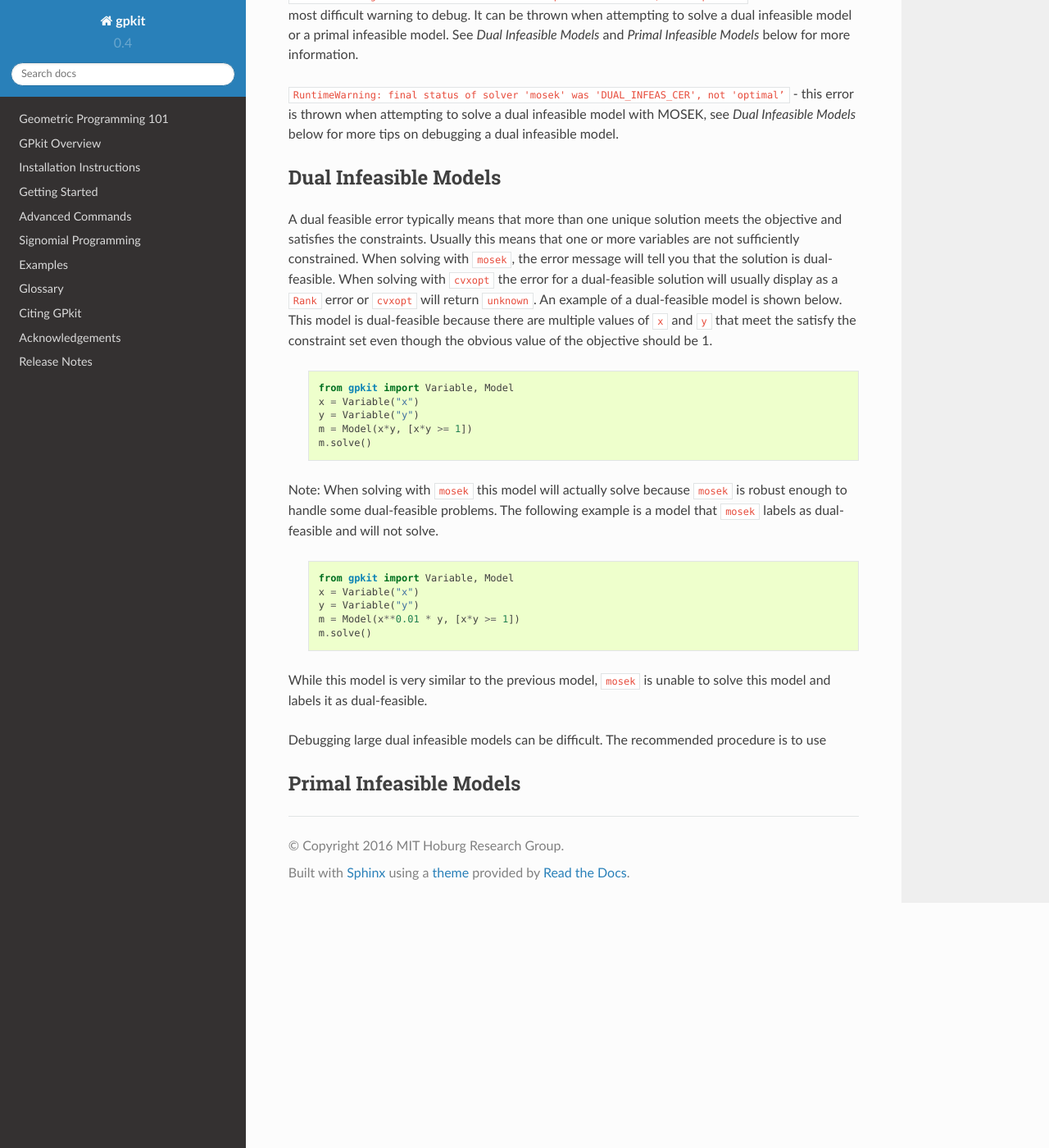
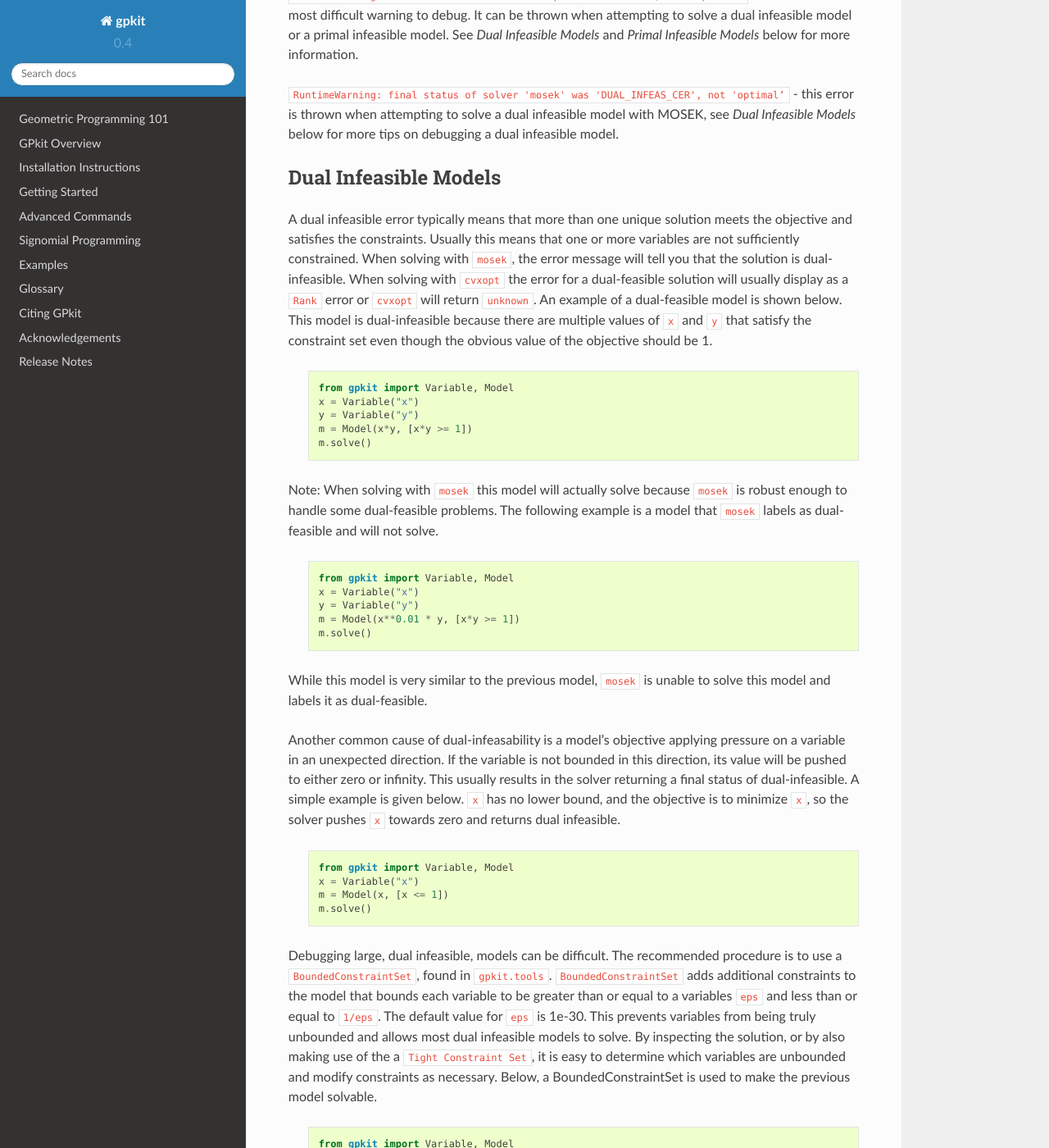
Before and after one commit to convexengineering/gpkit, a Sphinx documentation site: the page built from docs/source/debuggin.rst, in a window 1280 px wide and 1400 px high, scrolled down 861 px. Shown: the whole window at 82% size. Built offline with Sphinx 7.4.7 and the Read the Docs theme 2.0.0, drawn with Linux system fonts in a browser that asks for light colours; some of the changed text lies outside the part shown.

Commit message:
discussing use of BoundedConstraintSet

```diff
--- a/docs/source/debuggin.rst
+++ b/docs/source/debuggin.rst
@@ -26,7 +26,7 @@ A number of errors and warnings can be returned when attempting to solve a model
 Dual Infeasible Models
 =============
 
-A dual feasible error typically means that more than one unique solution meets the objective and satisfies the constraints. Usually this means that one or more variables are not sufficiently constrained.  When solving with ``mosek``, the error message will tell you that the solution is dual-feasible.  When solving with ``cvxopt`` the error for a dual-feasible solution will usually display as a ``Rank`` error or ``cvxopt`` will return ``unknown``.  An example of a dual-feasible model is shown below. This model is dual-feasible because there are multiple values of ``x`` and ``y`` that meet the satisfy the constraint set even though the obvious value of the objective should be 1.
+A dual infeasible error typically means that more than one unique solution meets the objective and satisfies the constraints. Usually this means that one or more variables are not sufficiently constrained.  When solving with ``mosek``, the error message will tell you that the solution is dual-infeasible.  When solving with ``cvxopt`` the error for a dual-feasible solution will usually display as a ``Rank`` error or ``cvxopt`` will return ``unknown``.  An example of a dual-feasible model is shown below. This model is dual-infeasible because there are multiple values of ``x`` and ``y`` that satisfy the constraint set even though the obvious value of the objective should be 1.
 
  .. code-block:: python
 
@@ -48,7 +48,27 @@ Note: When solving with ``mosek`` this model will actually solve because ``mosek
 
 While this model is very similar to the previous model, ``mosek`` is unable to solve this model and labels it as dual-feasible.
 
-Debugging large dual infeasible models can be difficult. The recommended procedure is to use
+Another common cause of dual-infeasability is a model’s objective applying pressure on a variable in an unexpected direction. If the variable is not bounded in this direction, its value will be pushed to either zero or infinity. This usually results in the solver returning a final status of dual-infeasible. A simple example is given below. ``x`` has no lower bound, and the objective is to minimize ``x``, so the solver pushes ``x`` towards zero and returns dual infeasible.
+
+ .. code-block:: python
+
+     from gpkit import Variable, Model
+     x = Variable("x")
+     m = Model(x, [x <= 1])
+     m.solve()
+
+Debugging large, dual infeasible, models can be difficult. The recommended procedure is to use a ``BoundedConstraintSet``, found in ``gpkit.tools``. ``BoundedConstraintSet`` adds additional constraints to the model that bounds each variable to be greater than or equal to a variables ``eps`` and less than or equal to ``1/eps``. The default value for ``eps`` is 1e-30. This prevents variables from being truly unbounded and allows most dual infeasible models to solve. By inspecting the solution, or by also making use of the a ``Tight Constraint Set``, it is easy to determine which variables are unbounded and modify constraints as necessary. Below, a BoundedConstraintSet is used to make the previous model solvable.
+
+  .. code-block:: python
+
+     from gpkit import Variable, Model
+     from gpkit.tools import BoundedConstraintSet
+     x = Variable("x")
+     m = Model(x, BoundedConstraintSet([x <= 1]))
+     m.solve()
+
+With the formulation above, ``x`` has a lower bound at 1e-30 so the solver returns a solution with cost is 1e-30.
+
 
 Primal Infeasible Models
 =============
```
